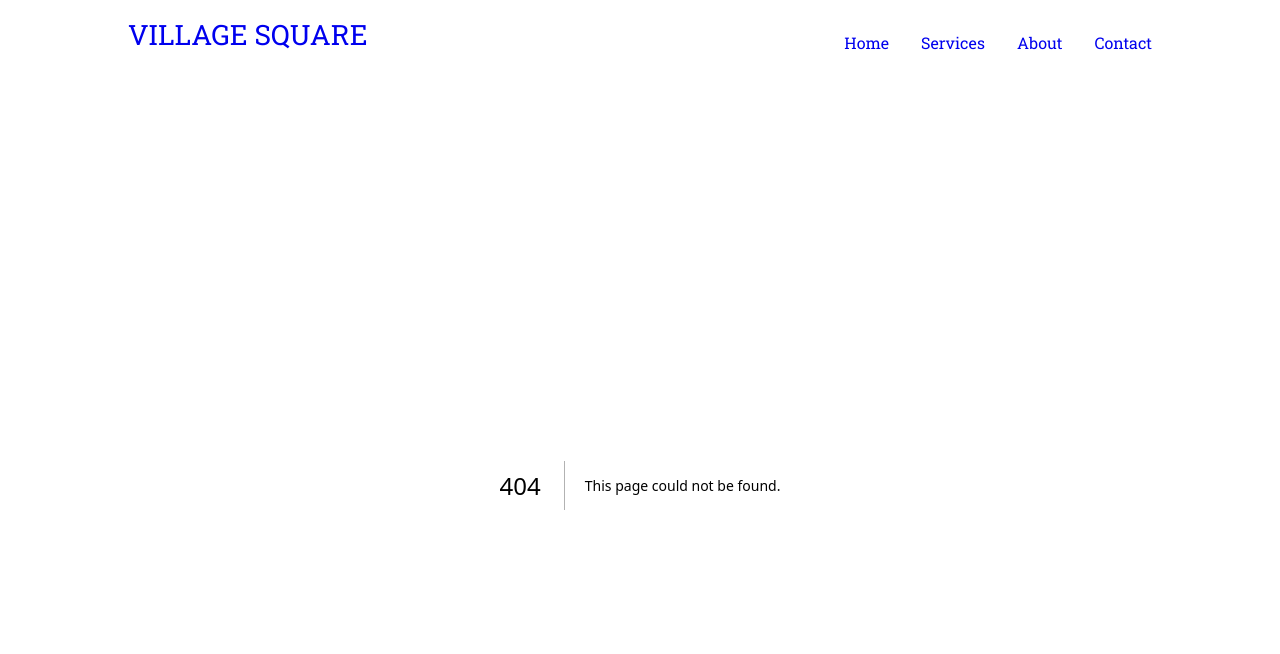
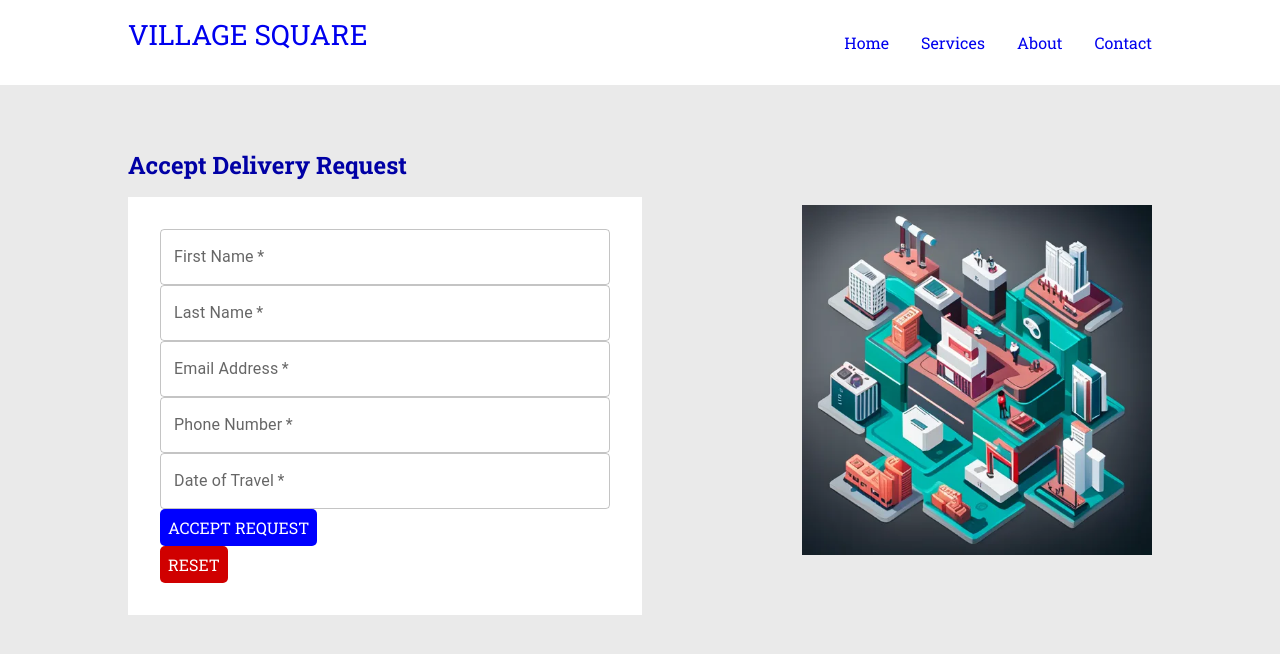
Before and after one commit to vincentabolarin/vlgsqr, a Next.js app: page /shipping/accept-request/1 in a window 1280 px wide. Before the commit this address had no page. Shown: the top 654 px of the page. Built offline with nearby package versions, Linux system fonts and the light colour scheme.

Commit message:
implement accept-request page

```diff
--- /dev/null
+++ b/app/shipping/accept-request/[requestId]/page.tsx
@@ -0,0 +1,226 @@
+"use client";
+
+import {
+  TextField,
+  Select,
+  NativeSelect,
+  InputAdornment,
+  InputLabel,
+  MenuItem,
+} from "@mui/material";
+
+import dayjs, { Dayjs } from "dayjs";
+import { AdapterDayjs } from "@mui/x-date-pickers/AdapterDayjs";
+import ng from "dayjs/locale/ng";
+import updateLocale from "dayjs/plugin/updateLocale";
+import { LocalizationProvider } from "@mui/x-date-pickers/LocalizationProvider";
+import { DatePicker } from "@mui/x-date-pickers/DatePicker";
+dayjs.locale("ng");
+
+import Image from "next/image";
+
+import { useState, useRef, useEffect } from "react";
+import { useParams } from "next/navigation";
+
+import { database } from "../../../../firebaseConfig";
+import styles from "../accept-request.module.scss";
+import servicesImage from "/public/services.webp";
+import { ToastContainer, toast } from "react-toastify";
+import "react-toastify/dist/ReactToastify.css";
+import { useRouter } from "next/navigation";
+import { addDoc, collection, serverTimestamp } from "firebase/firestore";
+import SuccessModal from "@components/components/modals/successModal";
+
+const AcceptRequest = () => {
+  const route = useRouter();
+  const params = useParams();
+
+  const requestId = params.requestId;
+
+  const [storeName, setStoreName] = useState("");
+  const [openModal, setOpenModal] = useState(false);
+
+  useEffect(() => {
+    const container: any = document.getElementById("container");
+    container.style.overflow = openModal ? "hidden" : "auto";
+  }, [openModal]);
+
+  const formRef: any = useRef();
+  const firstNameRef: any = useRef();
+  const lastNameRef: any = useRef();
+  const emailRef: any = useRef();
+  const phoneNumberRef: any = useRef();
+  const travelDateRef: any = useRef();
+
+  const openSuccessModal = () => {
+    setOpenModal(true);
+    const container: any = document.getElementById("container");
+    container.style.overflow = "hidden";
+  };
+
+  const closeSuccessModal = () => {
+    setOpenModal(false);
+  };
+
+  const goToRequests = () => {
+    route.replace("/shipping/requests");
+  };
+
+  const submitHandler = async (e: any) => {
+    e.preventDefault();
+
+    const form = formRef.current;
+    const firstName = firstNameRef.current.value;
+    const lastName = lastNameRef.current.value;
+    const email = emailRef.current.value;
+    const phoneNumber = phoneNumberRef.current.value;
+    const travelDate = travelDateRef.current.value;
+
+    const formIsValid = Boolean(
+      firstName && lastName && email && phoneNumber && travelDate
+    );
+
+    try {
+      if (formIsValid) {
+        const acceptRequestRef = await addDoc(collection(database, "requests", requestId, "acceptances"), {
+          timeStamp: serverTimestamp(),
+          firstName: firstName,
+          lastName: lastName,
+          email: email,
+          phoneNumber: phoneNumber,
+          travelDate: travelDate
+        })
+        .then(() => {
+          const acceptancesRef = addDoc(
+            collection(database, "acceptances"),
+            {
+              timeStamp: serverTimestamp(),
+              firstName: firstName,
+              lastName: lastName,
+              email: email,
+              phoneNumber: phoneNumber,
+              travelDate: travelDate
+            }
+          );
+        })
+        form.reset();
+        toast.success(
+          `You have successfully requested to ship this item.`
+        );
+        openSuccessModal();
+      } else {
+        toast.error("Please, ensure that all fields have been filled.");
+      }
+    } catch (e) {
+      console.error("Error submitting request: ", e);
+    }
+  };
+
+  return (
+    <>
+      <div className={`${styles.container} container`} id="container">
+        <section className={styles.intro}>
+          <div className={styles.left}>
+            <h2 className={styles.pageTitle}>Accept Delivery Request</h2>
+            <div>
+              <form
+                className={`${styles.requestForm} singleColumnForm`}
+                ref={formRef}
+                onSubmit={submitHandler}
+              >
+                <div className={styles.formItem}>
+                  <TextField
+                    id="firstName"
+                    type="text"
+                    inputRef={firstNameRef}
+                    required
+                    variant="outlined"
+                    placeholder="John"
+                    label="First Name"
+                  />
+                </div>
+
+                <div className={styles.formItem}>
+                  <TextField
+                    id="lastName"
+                    type="text"
+                    inputRef={lastNameRef}
+                    required
+                    variant="outlined"
+                    placeholder="Doe"
+                    label="Last Name"
+                  />
+                </div>
+
+                <div className={styles.formItem}>
+                  <TextField
+                    id="email"
+                    type="text"
+                    inputRef={emailRef}
+                    required
+                    variant="outlined"
+                    placeholder="example@example.com"
+                    label="Email Address"
+                  />
+                </div>
+
+                <div className={styles.formItem}>
+                  <TextField
+                    id="phoneNumber"
+                    type="text"
+                    inputRef={phoneNumberRef}
+                    required
+                    variant="outlined"
+                    placeholder="+2348000000000"
+                    label="Phone Number"
+                  />
+                </div>
+
+                <div className={styles.formItem}>
+                  <LocalizationProvider dateAdapter={AdapterDayjs}>
+                    <DatePicker
+                      // renderInput={(props) => <TextField {...props} />}
+                      label="Date of Travel"
+                      inputRef={travelDateRef}
+                      slotProps={{
+                        textField: {
+                          required: true,
+                        },
+                      }}
+                      // value={value}
+                      // onChange={(newValue) => {
+                      //   setValue(newValue);
+                      // }}
+                    />
+                  </LocalizationProvider>
+                </div>
+
+                <button type="submit">Accept Request</button>
+                <button type="reset" className="button-reset">
+                  Reset
+                </button>
+              </form>
+            </div>
+          </div>
+
+          <div className={styles.right}>
+            <Image src={servicesImage} alt="" width={350} height={350} />
+          </div>
+        </section>
+      </div>
+      {openModal && (
+        <SuccessModal
+          closeModal={closeSuccessModal}
+          title="Request Accepted Successfully!"
+          body="Your interest in shipping the item has been submitted successfully. You will be contacted if approved."
+          buttonOneText="Submit A Request"
+          buttonTwoText="View More Requests"
+          buttonOneClick={closeSuccessModal}
+          buttonTwoClick={goToRequests}
+        />
+      )}
+    </>
+  );
+};
+
+export default AcceptRequest;
--- /dev/null
+++ b/app/shipping/accept-request/accept-request.module.scss
@@ -0,0 +1,49 @@
+.container {
+	.intro {
+		display: grid;
+		grid-template-columns: 2fr 1fr;
+		gap: 10rem;
+		justify-content: space-between;
+    align-items: center;
+
+		.left {
+      .pageTitle {
+        color: var(--primary-color);
+      }
+			.requestForm {
+        background: var(--white);
+        padding: 2rem;
+
+        .formItem {
+          display: flex;
+          flex-direction: column;
+          gap: .3rem;
+
+          input,
+          select {
+            font-size: var(--font-size-16);
+          }
+        }
+			}
+		}
+	}
+}
+
+@media screen and (max-width: 1024px) {
+  .container {
+    text-align: center;
+
+    .intro {
+      display: flex;
+      flex-direction: column;
+
+      .left {
+        width: 100%;
+      }
+
+      .right {
+        display: none;
+      }
+    }
+  }
+}
```
